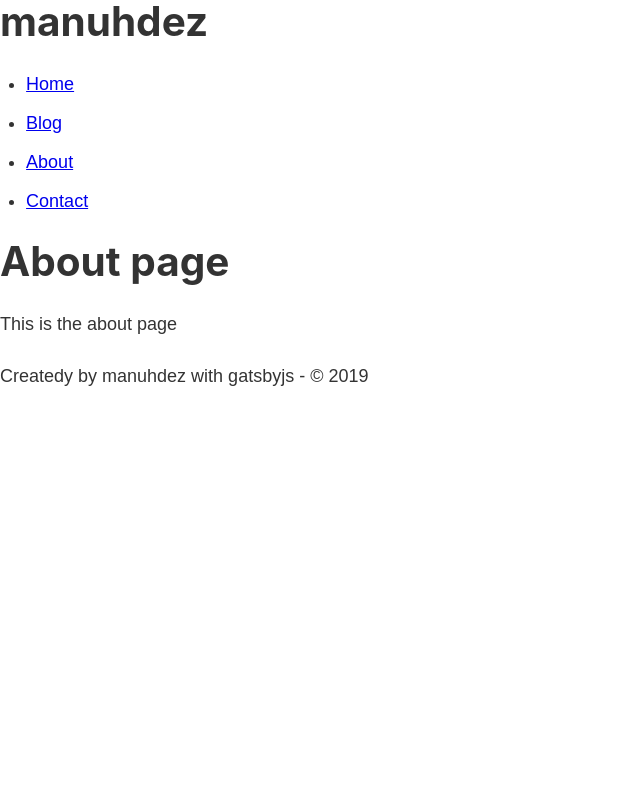
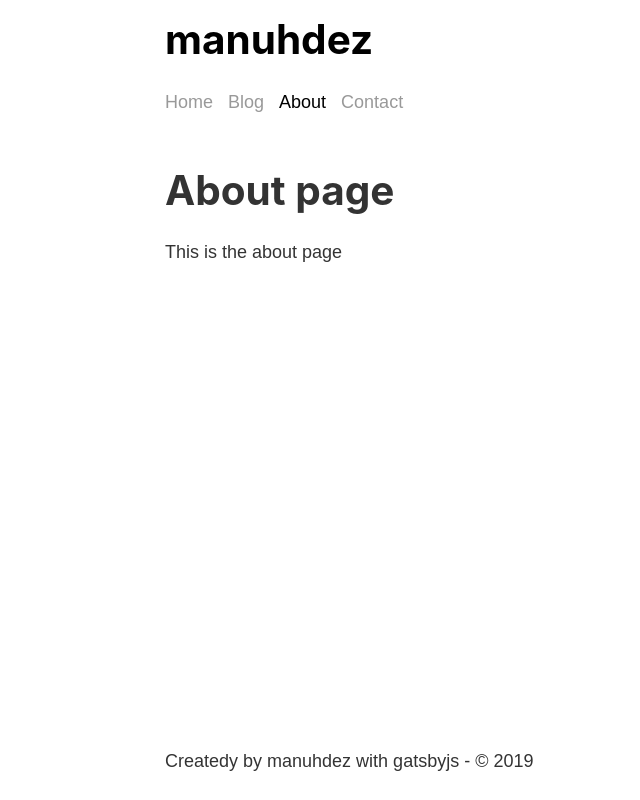
Before and after one commit to manuhdez/gatsby-bootcamp-blog, a Gatsby site: page /about in a window 1280 px wide. Shown: the whole page, without its empty margins (0-640 px from the left). Built offline with nearby package versions, Linux system fonts and the light colour scheme; Gatsby itself is replaced by a stand-in of ours.

Commit message:
#7 using css modules

```diff
--- a/src/components/header.jsx
+++ /dev/null
@@ -1,26 +0,0 @@
-import React from "react"
-import { Link } from "gatsby"
-
-const header = () => (
-  <header>
-    <h1>manuhdez</h1>
-    <nav>
-      <ul>
-        <li>
-          <Link to="/">Home</Link>
-        </li>
-        <li>
-          <Link to="/blog">Blog</Link>
-        </li>
-        <li>
-          <Link to="/about">About</Link>
-        </li>
-        <li>
-          <Link to="/contact">Contact</Link>
-        </li>
-      </ul>
-    </nav>
-  </header>
-)
-
-export default header
--- /dev/null
+++ b/src/components/header/header.jsx
@@ -0,0 +1,38 @@
+import React from "react"
+import { Link } from "gatsby"
+
+import scss from "./header.module.scss"
+
+const header = () => (
+  <header className={scss.header}>
+    <h1 className={scss.logo}>
+      <Link to="/">manuhdez</Link>
+    </h1>
+    <nav>
+      <ul className={scss.list}>
+        <li>
+          <Link className={scss.link} to="/">
+            Home
+          </Link>
+        </li>
+        <li>
+          <Link className={scss.link} to="/blog">
+            Blog
+          </Link>
+        </li>
+        <li>
+          <Link className={scss.link} to="/about">
+            About
+          </Link>
+        </li>
+        <li>
+          <Link className={scss.link} to="/contact">
+            Contact
+          </Link>
+        </li>
+      </ul>
+    </nav>
+  </header>
+)
+
+export default header
--- /dev/null
+++ b/src/components/header/header.module.scss
@@ -0,0 +1,34 @@
+.header {
+  padding: 1rem 0 3rem;
+}
+
+.logo a {
+  color: #000;
+  text-decoration: none;
+}
+
+.list {
+  list-style: none;
+  display: flex;
+  margin: 0;
+  & li {
+    margin: 0;
+    margin-right: 15px;
+  }
+  & li:last-child {
+    margin-right: 0;
+  }
+}
+
+.link {
+  color: #999;
+  text-decoration: none;
+
+  &:hover {
+    color: #666;
+  }
+
+  &[aria-current="page"] {
+    color: black;
+  }
+}
--- a/src/components/layout.jsx
+++ /dev/null
@@ -1,14 +0,0 @@
-import React from "react"
-
-import Header from "./header"
-import Footer from "./footer"
-
-import "../styles/index.scss"
-
-export default props => (
-  <React.Fragment>
-    <Header />
-    {props.children}
-    <Footer />
-  </React.Fragment>
-)
--- /dev/null
+++ b/src/components/layout/layout.jsx
@@ -0,0 +1,19 @@
+import React from "react"
+
+import Header from "../header/header"
+import Footer from "../footer"
+
+import "../../styles/index.scss"
+import scss from "./layout.module.scss"
+
+export default props => (
+  <div className={scss.container}>
+    <div className={scss.content}>
+      <Header />
+      {props.children}
+    </div>
+    <Footer />
+  </div>
+)
+
+// Video left at 1.18.07
--- /dev/null
+++ b/src/components/layout/layout.module.scss
@@ -0,0 +1,11 @@
+.container {
+  margin: 0 auto;
+  max-width: 950px;
+  display: flex;
+  flex-direction: column;
+  min-height: 100vh;
+}
+
+.content {
+  flex-grow: 1;
+}
--- a/src/pages/about.jsx
+++ b/src/pages/about.jsx
@@ -1,6 +1,6 @@
 import React from "react"
 
-import Layout from "../components/layout"
+import Layout from "../components/layout/layout"
 
 const aboutPage = () => (
   <div>
--- a/src/pages/blog.jsx
+++ b/src/pages/blog.jsx
@@ -1,6 +1,6 @@
 import React from "react"
 
-import Layout from "../components/layout"
+import Layout from "../components/layout/layout"
 
 const blogPage = props => (
   <div>
--- a/src/pages/contact.jsx
+++ b/src/pages/contact.jsx
@@ -1,6 +1,6 @@
 import React from "react"
 
-import Layout from "../components/layout"
+import Layout from "../components/layout/layout"
 
 const contactPage = props => (
   <div>
--- a/src/pages/index.jsx
+++ b/src/pages/index.jsx
@@ -1,6 +1,6 @@
 import React from "react"
 
-import Layout from "../components/layout"
+import Layout from "../components/layout/layout"
 
 const indexPage = () => (
   <div>
```
